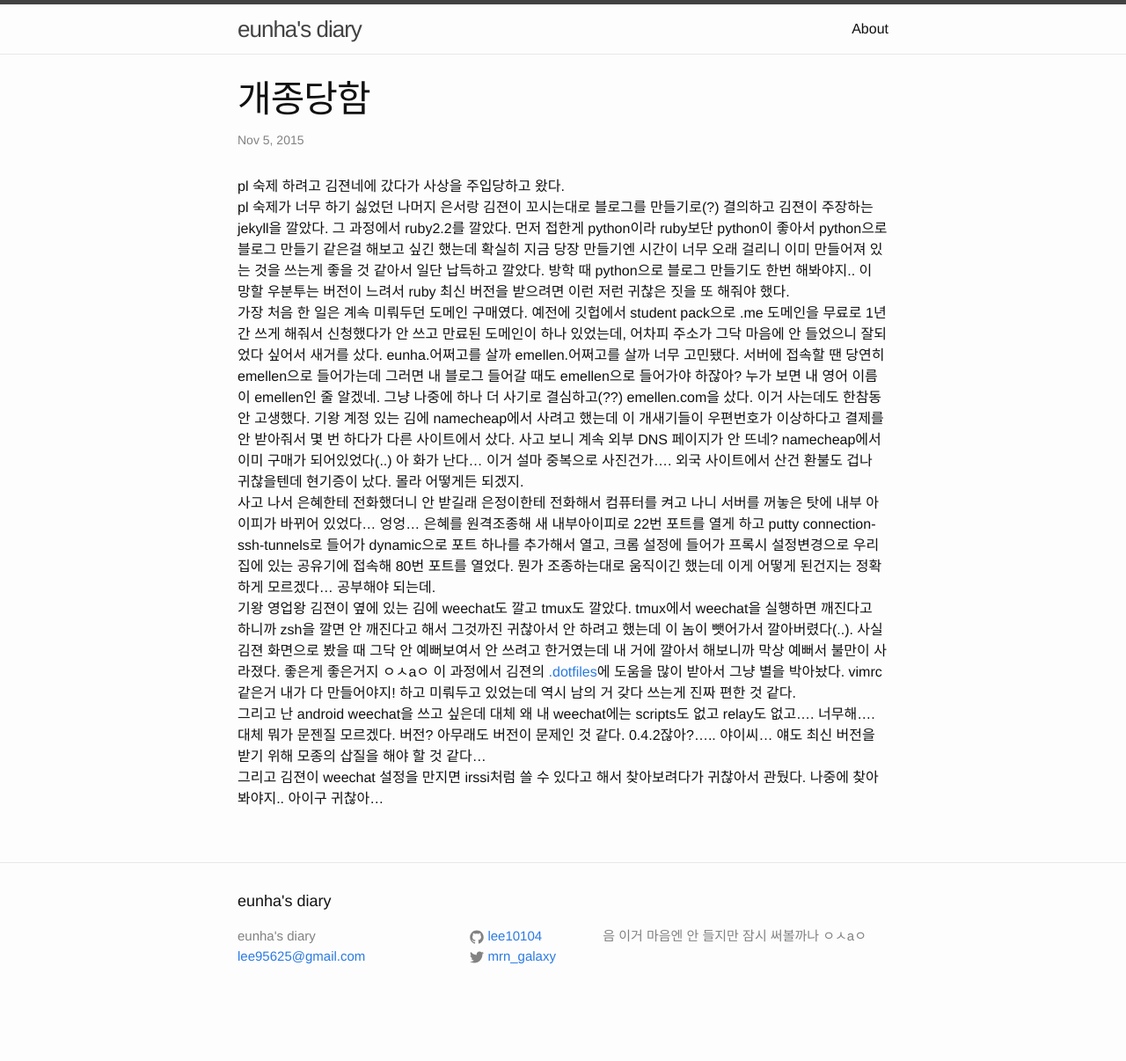
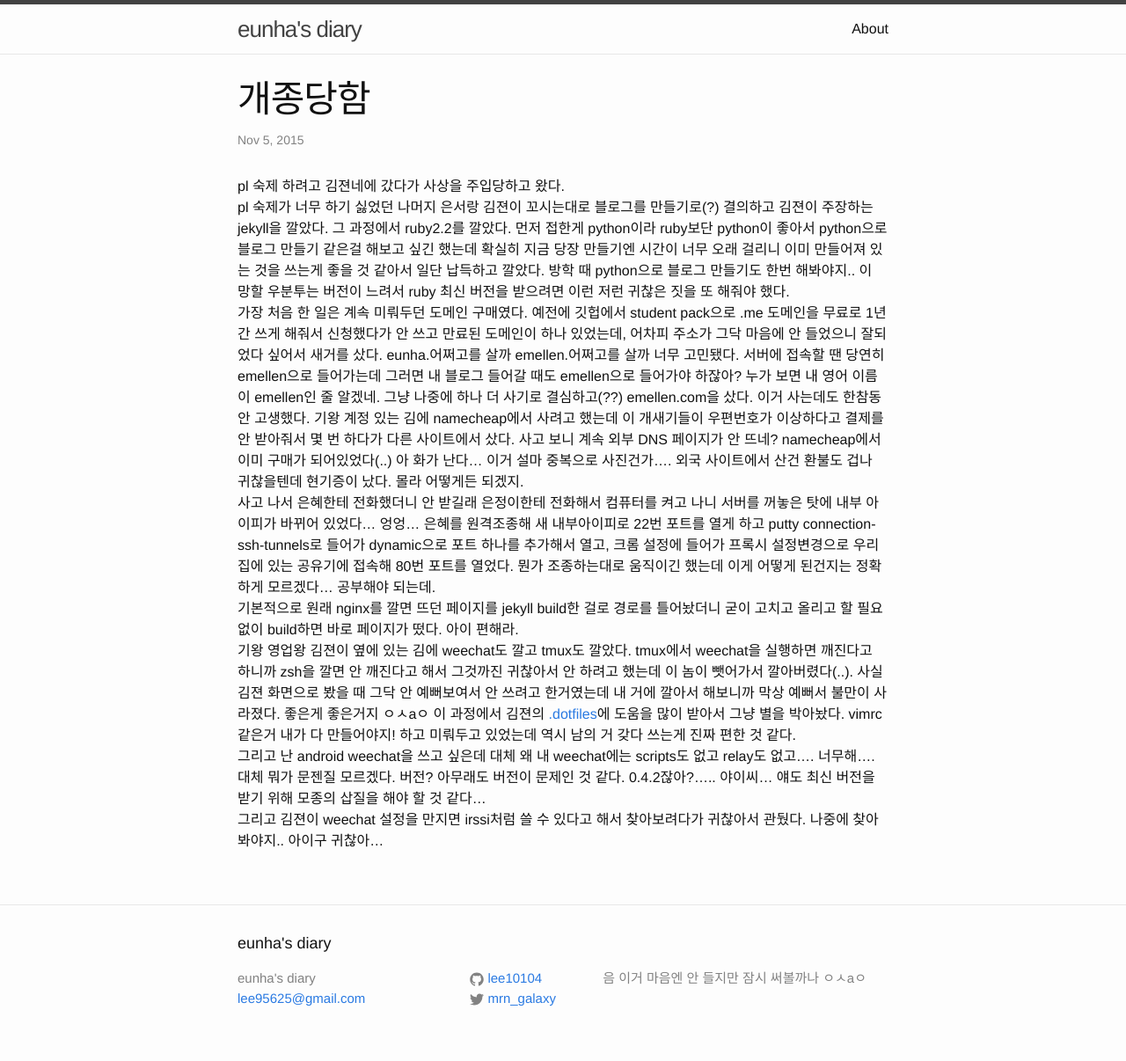
Before and after one commit to lee10104/blog, a Jekyll site: the page built from _posts/2015-11-05-conversion.markdown, in a window 1280 px wide. Shown: the whole page at 88% size. Built offline with Jekyll 4.4.1, drawn with Linux system fonts in a browser that asks for light colours; before the commit the page ends 1158 px from its top, so only the background shows below that.

Commit message:
modified posts

```diff
--- a/_posts/2015-11-05-conversion.markdown
+++ b/_posts/2015-11-05-conversion.markdown
@@ -7,6 +7,7 @@ pl 숙제 하려고 김젼네에 갔다가 사상을 주입당하고 왔다. <br
 pl 숙제가 너무 하기 싫었던 나머지 은서랑 김젼이 꼬시는대로 블로그를 만들기로(?) 결의하고 김젼이 주장하는 jekyll을 깔았다. 그 과정에서 ruby2.2를 깔았다. 먼저 접한게 python이라 ruby보단 python이 좋아서 python으로 블로그 만들기 같은걸 해보고 싶긴 했는데 확실히 지금 당장 만들기엔 시간이 너무 오래 걸리니 이미 만들어져 있는 것을 쓰는게 좋을 것 같아서 일단 납득하고 깔았다. 방학 때 python으로 블로그 만들기도 한번 해봐야지.. 이 망할 우분투는 버전이 느려서 ruby 최신 버전을 받으려면 이런 저런 귀찮은 짓을 또 해줘야 했다.<br>
 가장 처음 한 일은 계속 미뤄두던 도메인 구매였다. 예전에 깃헙에서 student pack으로 .me 도메인을 무료로 1년간 쓰게 해줘서 신청했다가 안 쓰고 만료된 도메인이 하나 있었는데, 어차피 주소가 그닥 마음에 안 들었으니 잘되었다 싶어서 새거를 샀다. eunha.어쩌고를 살까 emellen.어쩌고를 살까 너무 고민됐다. 서버에 접속할 땐 당연히 emellen으로 들어가는데 그러면 내 블로그 들어갈 때도 emellen으로 들어가야 하잖아? 누가 보면 내 영어 이름이 emellen인 줄 알겠네. 그냥 나중에 하나 더 사기로 결심하고(??) emellen.com을 샀다. 이거 사는데도 한참동안 고생했다. 기왕 계정 있는 김에 namecheap에서 사려고 했는데 이 개새기들이 우편번호가 이상하다고 결제를 안 받아줘서 몇 번 하다가 다른 사이트에서 샀다. 사고 보니 계속 외부 DNS 페이지가 안 뜨네? namecheap에서 이미 구매가 되어있었다(..) 아 화가 난다... 이거 설마 중복으로 사진건가.... 외국 사이트에서 산건 환불도 겁나 귀찮을텐데 현기증이 났다. 몰라 어떻게든 되겠지.<br>
 사고 나서 은혜한테 전화했더니 안 받길래 은정이한테 전화해서 컴퓨터를 켜고 나니 서버를 꺼놓은 탓에 내부 아이피가 바뀌어 있었다... 엉엉... 은혜를 원격조종해 새 내부아이피로 22번 포트를 열게 하고 putty connection-ssh-tunnels로 들어가 dynamic으로 포트 하나를 추가해서 열고, 크롬 설정에 들어가 프록시 설정변경으로 우리 집에 있는 공유기에 접속해 80번 포트를 열었다. 뭔가 조종하는대로 움직이긴 했는데 이게 어떻게 된건지는 정확하게 모르겠다... 공부해야 되는데.<br>
+기본적으로 원래 nginx를 깔면 뜨던 페이지를 jekyll build한 걸로 경로를 틀어놨더니 굳이 고치고 올리고 할 필요없이 build하면 바로 페이지가 떴다. 아이 편해라.<br>
 기왕 영업왕 김젼이 옆에 있는 김에 weechat도 깔고 tmux도 깔았다. tmux에서 weechat을 실행하면 깨진다고 하니까 zsh을 깔면 안 깨진다고 해서 그것까진 귀찮아서 안 하려고 했는데 이 놈이 뺏어가서 깔아버렸다(..). 사실 김젼 화면으로 봤을 때 그닥 안 예뻐보여서 안 쓰려고 한거였는데 내 거에 깔아서 해보니까 막상 예뻐서 불만이 사라졌다. 좋은게 좋은거지 ㅇㅅaㅇ 이 과정에서 김젼의 [.dotfiles](https://github.com/simnalamburt/.dotfiles)에 도움을 많이 받아서 그냥 별을 박아놨다. vimrc같은거 내가 다 만들어야지! 하고 미뤄두고 있었는데 역시 남의 거 갖다 쓰는게 진짜 편한 것 같다.<br>
 그리고 난 android weechat을 쓰고 싶은데 대체 왜 내 weechat에는 scripts도 없고 relay도 없고.... 너무해.... 대체 뭐가 문젠질 모르겠다. 버전? 아무래도 버전이 문제인 것 같다. 0.4.2잖아?..... 야이씨... 얘도 최신 버전을 받기 위해 모종의 삽질을 해야 할 것 같다...<br>
 그리고 김젼이 weechat 설정을 만지면 irssi처럼 쓸 수 있다고 해서 찾아보려다가 귀찮아서 관뒀다. 나중에 찾아봐야지.. 아이구 귀찮아...
--- a/_posts/2015-11-07-still-not-want-to-do-hw.markdown
+++ b/_posts/2015-11-07-still-not-want-to-do-hw.markdown
@@ -3,6 +3,6 @@ layout: post
 title: 나는 여전히 pl숙제를 하기 싫다
 categories: 서버 삽질
 ---
-pl 숙제를 하려고 노트북을 켰으나 여전히 pl 숙제를 하기 싫어서 weechat 최신 버전으로 업데이트하기를 시전했다. 그러나 아무 일도 일어나지 않았다! 제기랄!... 하 진짜 뭐가 문제지 그냥 지우고 다시 깔아야 하나..?<br>
+pl 숙제를 하려고 노트북을 켰으나 여전히 pl 숙제를 하기 싫어서 weechat 최신 버전으로 업데이트하기를 시전했다. 성공적으로 업데이트했다. 그러나 아무 일도 일어나지 않았다! 제기랄!... 하 진짜 뭐가 문제지 그냥 지우고 다시 깔아야 하나..?<br>
 어제 서버에서 키보드와 마우스를 분리했다가 서버가 꺼져버려서(..) 켜놓은 tmux 세션이 다 꺼져버리는 불상사가 일어났다. 연약한 녀석... 껄껄껄... 이제 서버에서 입력기관과 출력기관을 모두 제거해버렸으니(!) 모니터를 대체 어디다가 쓸지 고민해봐야겠다. 노트북이랑 연결해서 쓰는 것도 좋은데 그러려면 일단 hdmi 선이 필요하다. 뭔가 가면 갈수록 필요한게 늘어나는군.<br>
 서버를 끄지 말라고 안내문(?)을 붙여놓았으니 이제 아무도 안 끄겠지? 역시나 아빠한테 전기세 관련 타박을 들었다. 학원비보다 훨씬 싸구먼.. 어쨌든 전에 만들다 만 G-bot을 일단 개시했다. 안내해주는 술집도 적고 술 종류도 적지만 그건 집단지성의 힘으로(?) 이겨나가기로. 술꾼들이 많으니 많이들 알려주겠지. 자 이제 정말 pl 숙제를 해야 한다... 아으아아아아아아
```
